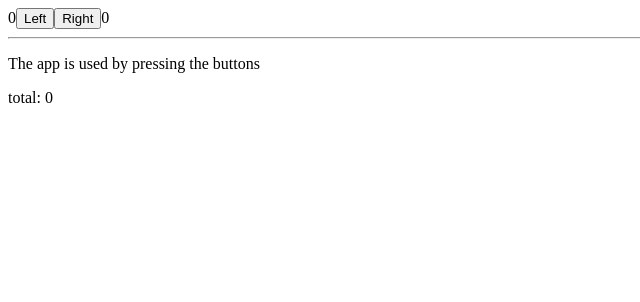
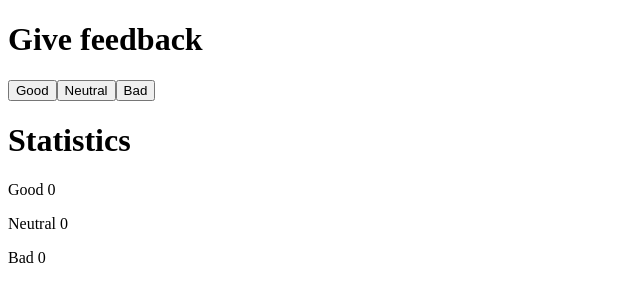
Before and after one commit to InformaticPc/FullStackOpenIPC, a React (Vite) app in the folder Part-1/course_info_app/: page / in a window 1280 px wide. Shown: the top 302 px of the page, without its empty margins (0-640 px from the left). Built offline with nearby package versions, Linux system fonts and the light colour scheme.

Commit message:
Part-1d Exercise begin

```diff
--- a/Part-1/course_info_app/src/App.jsx
+++ b/Part-1/course_info_app/src/App.jsx
@@ -1,53 +1,47 @@
 import { useState } from 'react';
-
-const History = (props) => {
-  if (props.allClicks.length === 0) {
-    return <p>The app is used by pressing the buttons </p>;
-  }
-  return <p> Button press history: {props.allClicks.join(' - ')} </p>;
-};
 
 const Button = ({ onClick, text }) => (
   <button onClick={onClick}> {text} </button>
 );
 
 const App = () => {
-  const [left, setLeft] = useState(0);
-  const [right, setRight] = useState(0);
-  const [allClicks, setAll] = useState([]);
-  const [total, setTotal] = useState(0);
+  // save clicks of each button to its own state
+  const [good, setGood] = useState(0);
+  const [neutral, setNeutral] = useState(0);
+  const [bad, setBad] = useState(0);
 
-  const handleLeftClick = () => {
-    setAll(allClicks.concat('L'));
+  // HANDLERS
+  const handleGood = () => {
+    console.log('clicked good', good);
 
-    const updateLeft = left + 1;
-
-    setLeft(updateLeft);
-    setTotal(updateLeft + right);
+    setGood(good + 1);
   };
 
-  const handleRightClick = () => {
-    setAll(allClicks.concat('R'));
+  const handleNeutral = () => {
+    console.log('clicked Neutral', good);
+    setNeutral(neutral + 1);
+  };
 
-    const updateRight = right + 1;
-
-    setRight(updateRight);
-    setTotal(left + updateRight);
+  const handleBad = () => {
+    console.log('clicked bad', good);
+    setBad(bad + 1);
   };
 
   return (
     <div>
-      {left}
-      <Button onClick={handleLeftClick} text="Left" />
-      <Button onClick={handleRightClick} text="Right" />
-      {right}
-      <hr />
-      <History allClicks={allClicks} />
-      <p>total: {total}</p>
+      <h1>Give feedback</h1>
+
+      <Button onClick={handleGood} text="Good" />
+      <Button onClick={handleNeutral} text="Neutral" />
+      <Button onClick={handleBad} text="Bad" />
+
+      <h1>Statistics</h1>
+
+      <p>Good {good}</p>
+      <p>Neutral {neutral}</p>
+      <p>Bad {bad}</p>
     </div>
   );
 };
 
 export default App;
-// Part1d Complex state...
-// https://fullstackopen.com/en/part1/a_more_complex_state_debugging_react_apps
```
